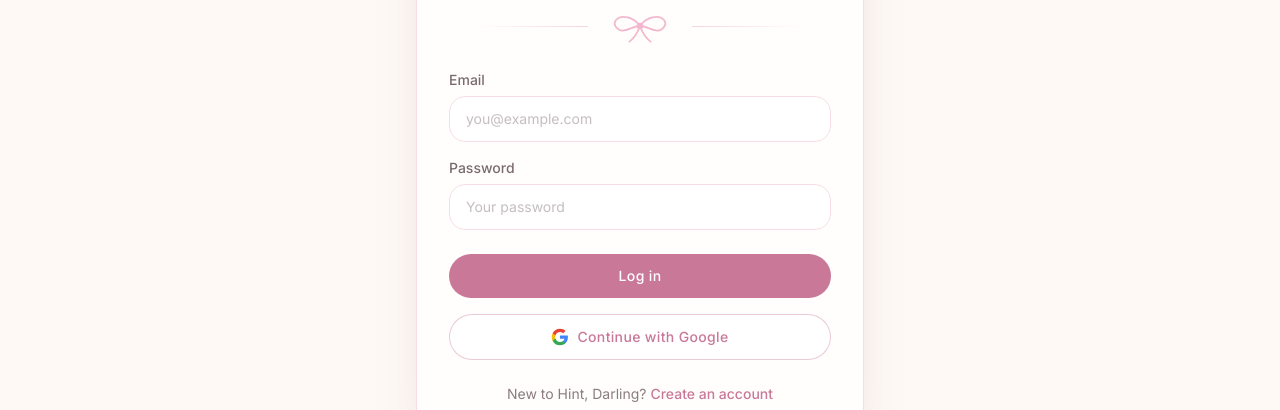
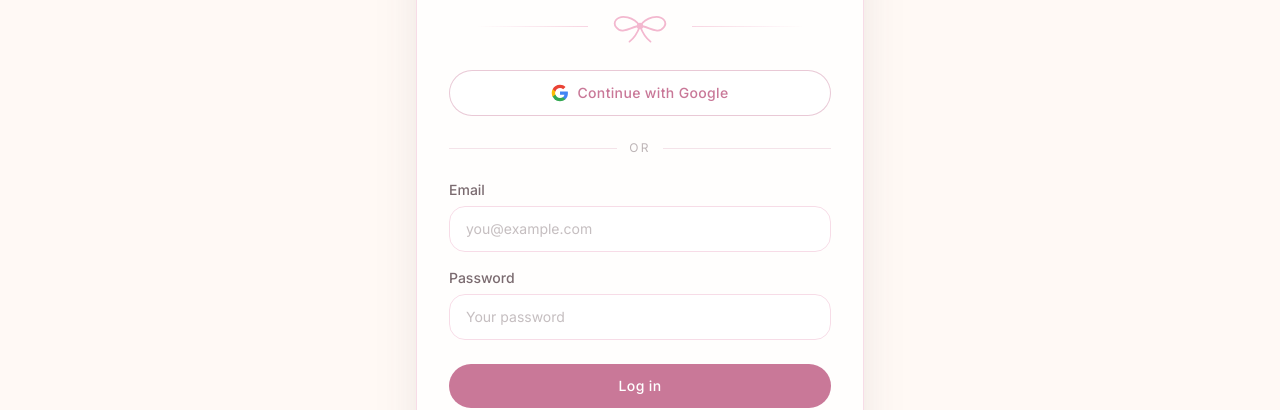
Before and after one commit to nuralyaanrishm/hint_darling, a Vue app in the folder client/: page /login in a window 1280 px wide. Shown: the part 288-698 px from the top of the page. Built offline with nearby package versions, Linux system fonts and the light colour scheme; no server answers.

Commit message:
fix login layout

```diff
--- a/client/src/views/LoginView.vue
+++ b/client/src/views/LoginView.vue
@@ -91,6 +91,32 @@ async function onSubmit() {
           <BowDivider />
         </div>
 
+        <p
+          v-if="oauthError"
+          role="alert"
+          class="mb-5 rounded-2xl border border-rose/40 bg-blush/40 px-4 py-3 text-sm text-rose-deep"
+        >
+          {{ oauthError }}
+        </p>
+
+        <p
+          v-if="formError"
+          role="alert"
+          class="mb-5 rounded-2xl border border-rose/40 bg-blush/40 px-4 py-3 text-sm text-rose-deep"
+        >
+          {{ formError }}
+        </p>
+
+        <GoogleAuthButton />
+
+        <div
+          class="my-6 flex items-center gap-3 text-xs uppercase tracking-[0.2em] text-ink/40"
+        >
+          <span class="h-px flex-1 bg-rose/20"></span>
+          <span>or</span>
+          <span class="h-px flex-1 bg-rose/20"></span>
+        </div>
+
         <form class="flex flex-col gap-4" novalidate @submit.prevent="onSubmit">
           <BaseInput
             id="login-email"
@@ -116,24 +142,6 @@ async function onSubmit() {
           <BaseButton type="submit" block :disabled="submitting" class="mt-2">
             {{ submitting ? "Logging in…" : "Log in" }}
           </BaseButton>
-
-           <p
-          v-if="oauthError"
-          role="alert"
-          class="mb-5 rounded-2xl border border-rose/40 bg-blush/40 px-4 py-3 text-sm text-rose-deep"
-        >
-          {{ oauthError }}
-        </p>
-
-        <p
-          v-if="formError"
-          role="alert"
-          class="mb-5 rounded-2xl border border-rose/40 bg-blush/40 px-4 py-3 text-sm text-rose-deep"
-        >
-          {{ formError }}
-        </p>
-
-        <GoogleAuthButton />
         </form>
 
         <p class="mt-6 text-center text-sm text-ink/70">
```
